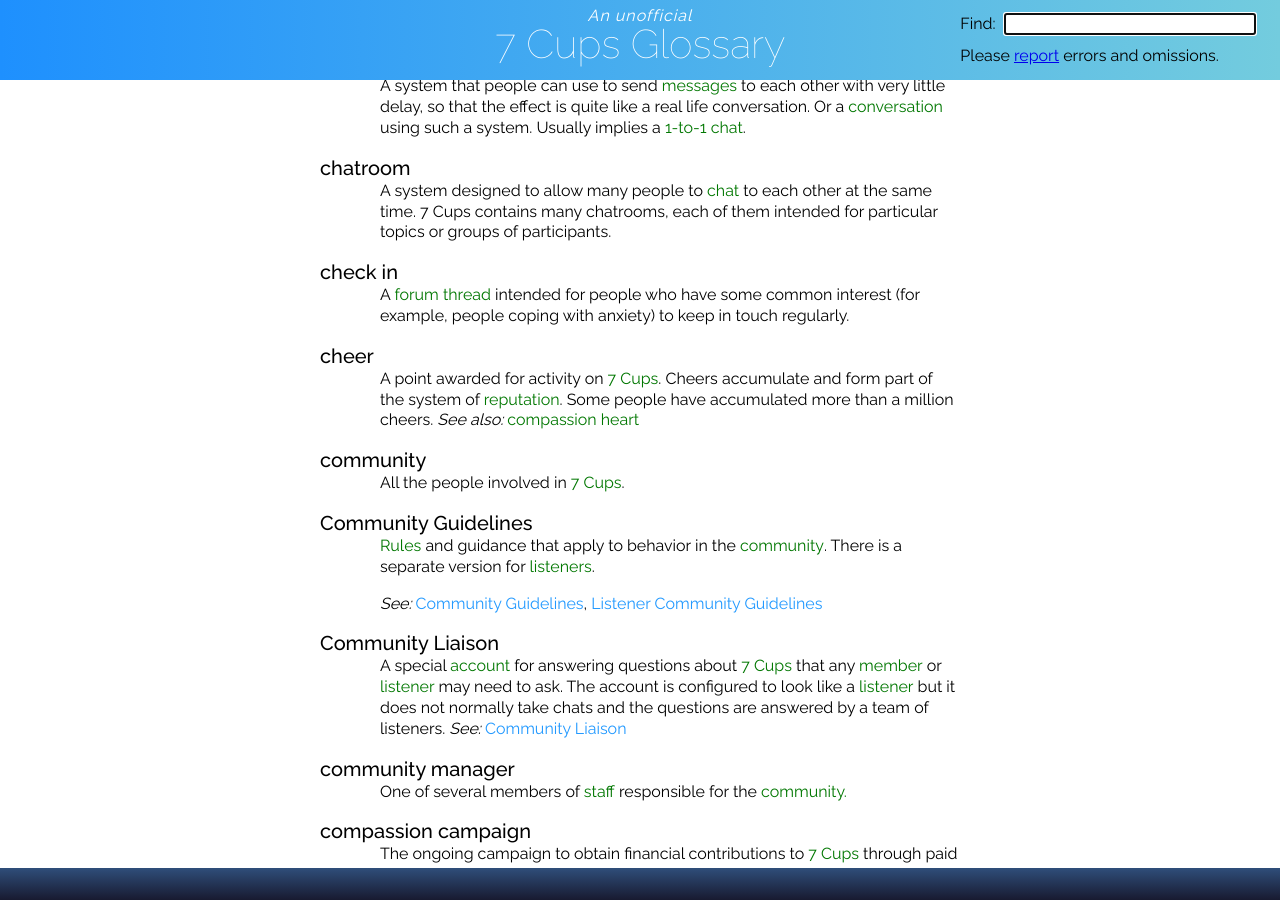
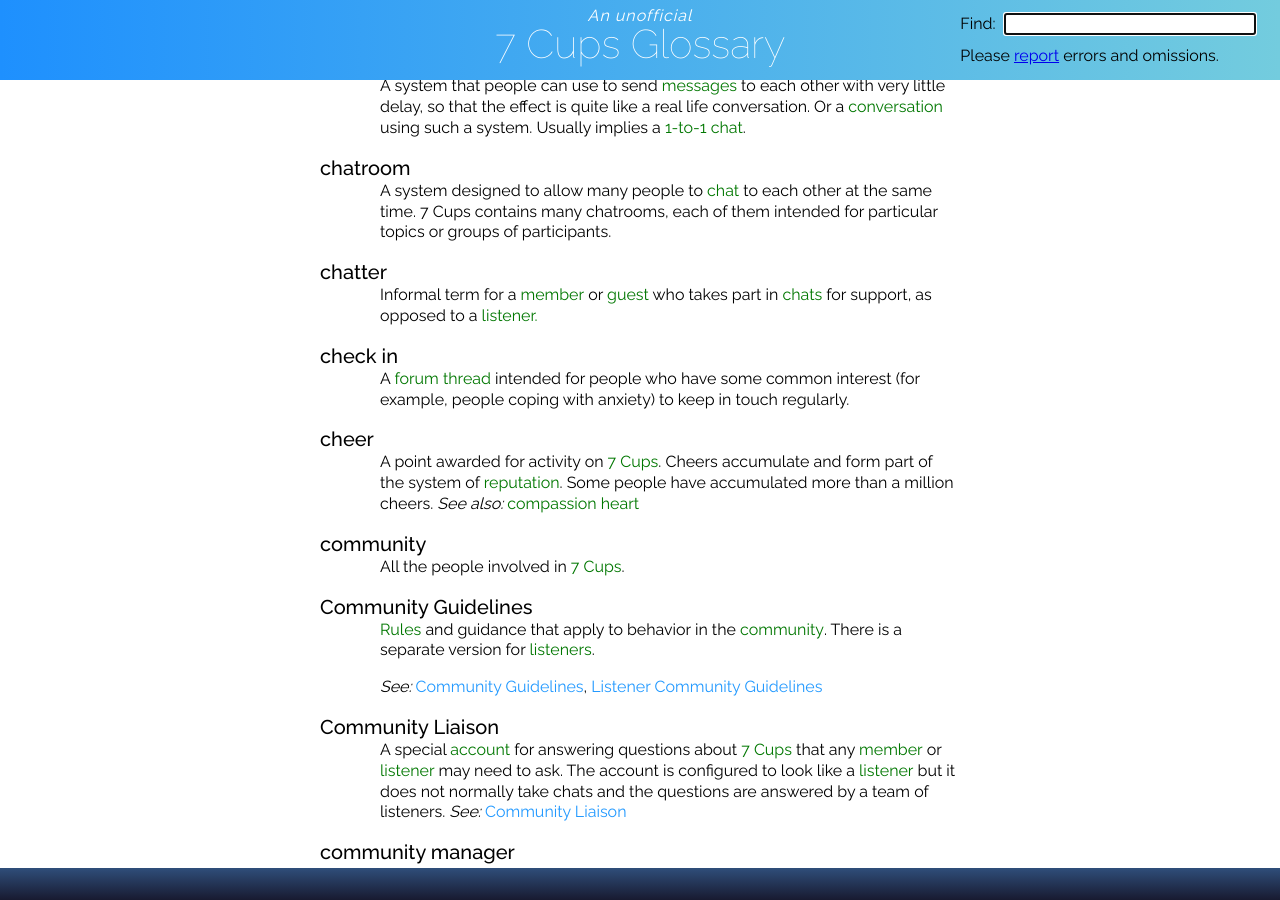
Before and after one commit to RarelyCharlie/rarelycharlie.github.io, a Jekyll site: the page built from glossary.md, in a window 1280 px wide and 900 px high, scrolled down 4025 px. Built offline with Jekyll 4.4.1, drawn with Linux system fonts in a browser that asks for light colours.

Commit message:
add chatter

```diff
--- a/glossary.md
+++ b/glossary.md
@@ -146,6 +146,9 @@ A system that people can use to send ~~messages/message~~ to each other with ver
 
 # chatroom
 A system designed to allow many people to ~~chat~~ to each other at the same time. 7 Cups contains many chatrooms, each of them intended for particular topics or groups of participants.
+
+# chatter
+Informal term for a ~~member~~ or ~~guest~~ who takes part in ~~chats~~ for support, as opposed to a ~~listener.~~
 
 # check in
 A ~~forum~~ ~~thread~~ intended for people who have some common interest (for example, people coping with anxiety) to keep in touch regularly.
```
